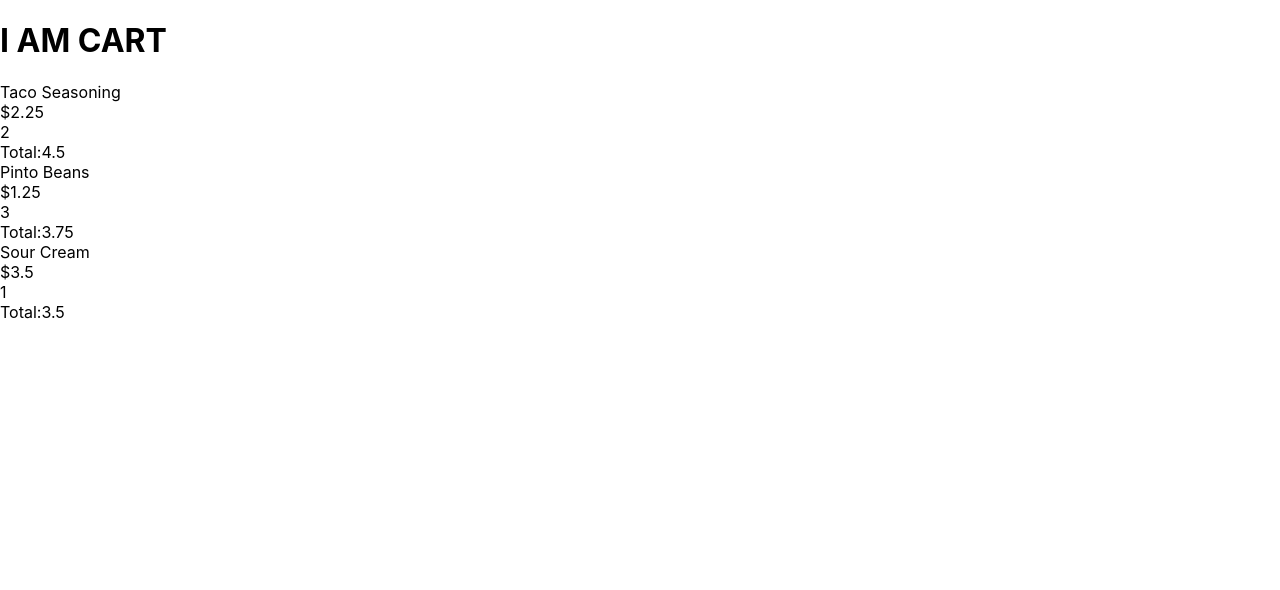
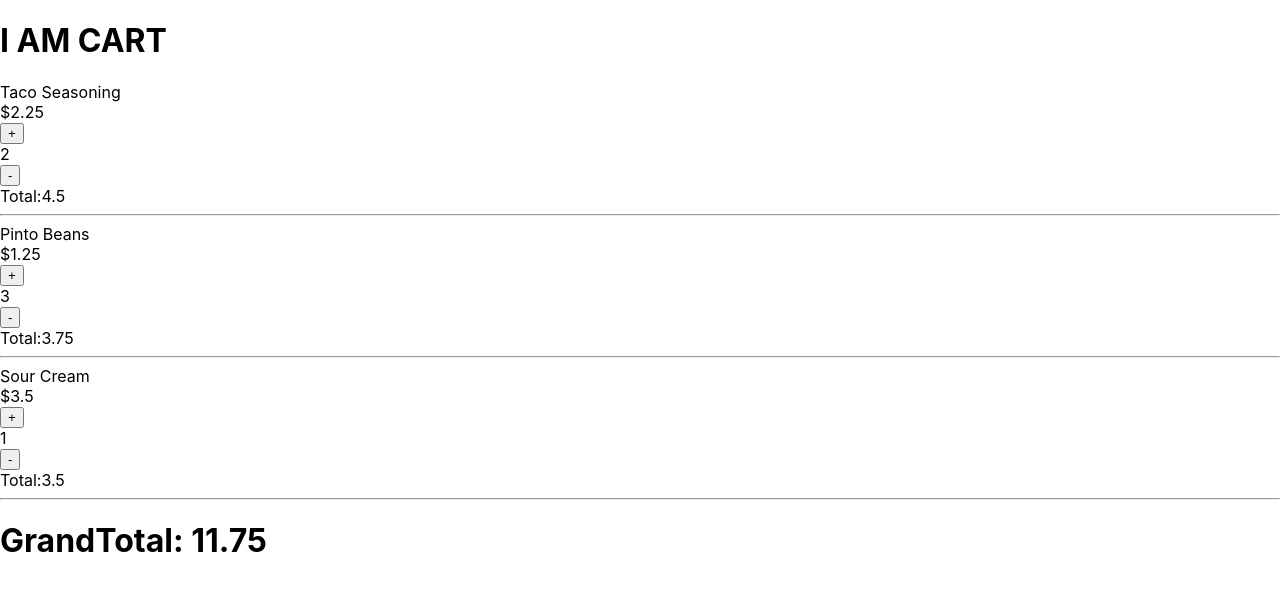
Before and after one commit to wetech16/react-shopping-cart, a React (Create React App) app in the folder shopping-cart/: page / in a window 1280 px wide. Shown: the top 590 px of the page. Built offline with nearby package versions, Linux system fonts and the light colour scheme.

Commit message:
-attemption for setQty

```diff
--- a/shopping-cart/src/Cart.js
+++ b/shopping-cart/src/Cart.js
@@ -3,6 +3,7 @@ import CartItem from './CartItem';
 
 //2nd way: function Cart(props)
 export default function Cart({items}) {
+    const grandTotal = items.reduce((accu, currentValue) => accu + currentValue.qty * currentValue.price,0);
 
       return (
         <div>
@@ -20,11 +21,9 @@ export default function Cart({items}) {
                     //name={item.name}
                     //price={item.price}
                     //qty={item.qty}
-
-
                 )
-
             }
+            <h1>GrandTotal: {grandTotal}</h1>
         </div>
       );
 
--- a/shopping-cart/src/CartItem.js
+++ b/shopping-cart/src/CartItem.js
@@ -6,8 +6,11 @@ export default function CartItem ({id, name, price, qty}) {
         <div>
             <div>{name}</div>
             <div>${price}</div>
+            <button onClick>+</button>
             <div>{qty}</div>
+            <button onClick>-</button>
             <div>Total:{qty * price}</div>
+            <hr></hr>
         </div>
         //Second Way
         // <div>
```
